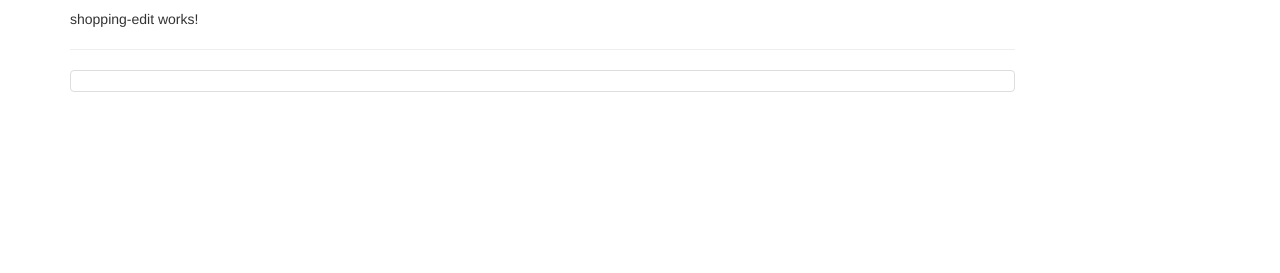
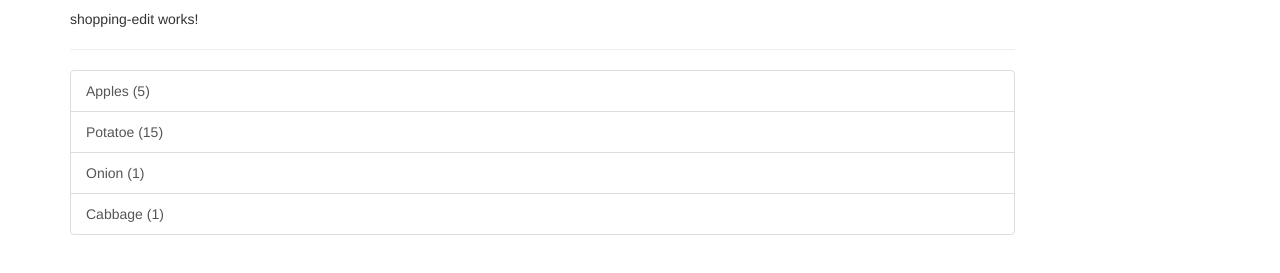
Before and after one commit to Ramona-Saintandre/Team-StockPot-GCProject, an Angular app in the folder GC-stockpot-recipeapp/: page / in a window 1280 px wide. Shown: the part 495-768 px from the top of the page. Built offline with nearby package versions, Linux system fonts and the light colour scheme.

Commit message:
array is working , ingredients are showing

```diff
--- a/GC-stockpot-recipeapp/src/app/shopping-list/shopping-list.component.html
+++ b/GC-stockpot-recipeapp/src/app/shopping-list/shopping-list.component.html
@@ -3,7 +3,11 @@
         <app-shopping-edit></app-shopping-edit>
         <hr>
         <ul class="list-group">
-            <a  class="list-group-item" style="cursor: pointer"></a>
+            <a class="list-group-item"
+             style="cursor: pointer"
+             *ngFor ="let ingredient of ingredients"
+            >{{ ingredient.name }} ({{ingredient.amount}})
+        </a>
         </ul>
     </div>
 </div>
--- a/GC-stockpot-recipeapp/src/app/shopping-list/shopping-list.component.ts
+++ b/GC-stockpot-recipeapp/src/app/shopping-list/shopping-list.component.ts
@@ -1,5 +1,5 @@
 import { Component, OnInit } from '@angular/core';
-import { Ingredient } from '../sharedmodels/ingredient.model'
+import { Ingredient } from '../sharedmodels/ingredient.model';
 
 @Component({
   selector: 'app-shopping-list',
```
